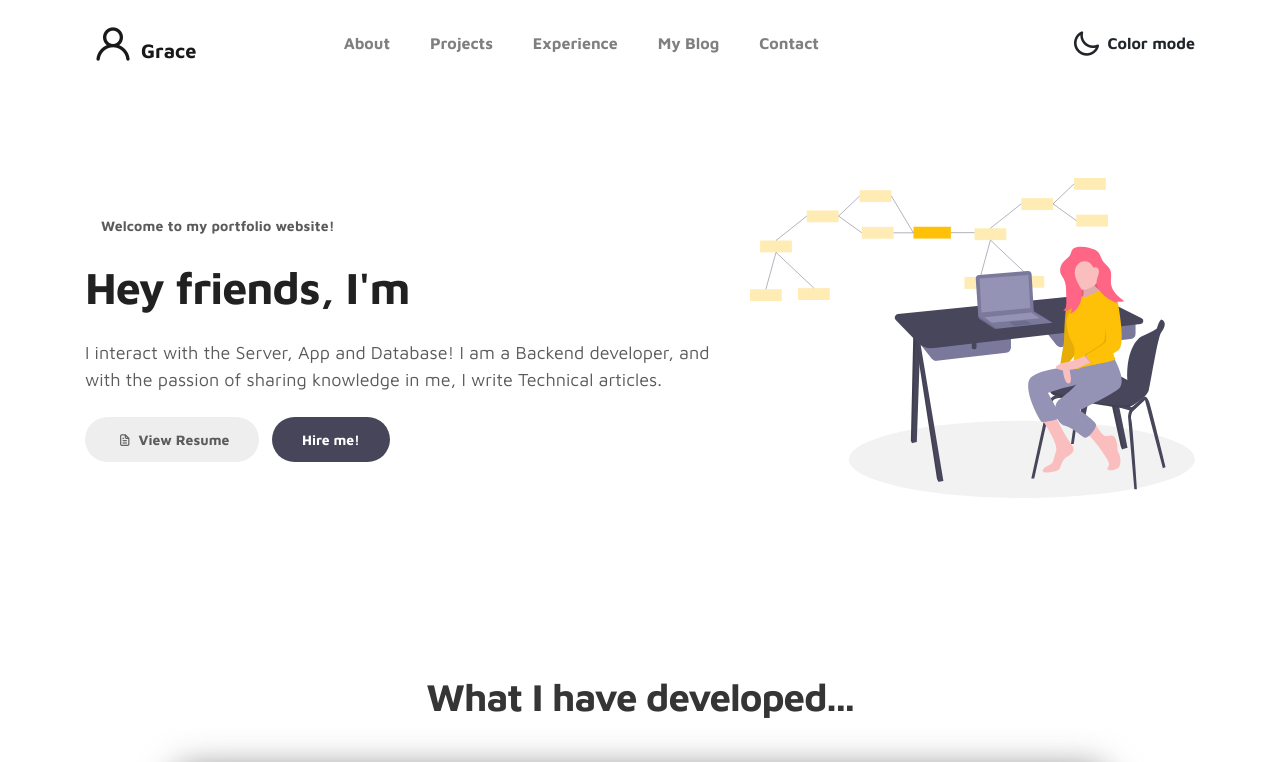
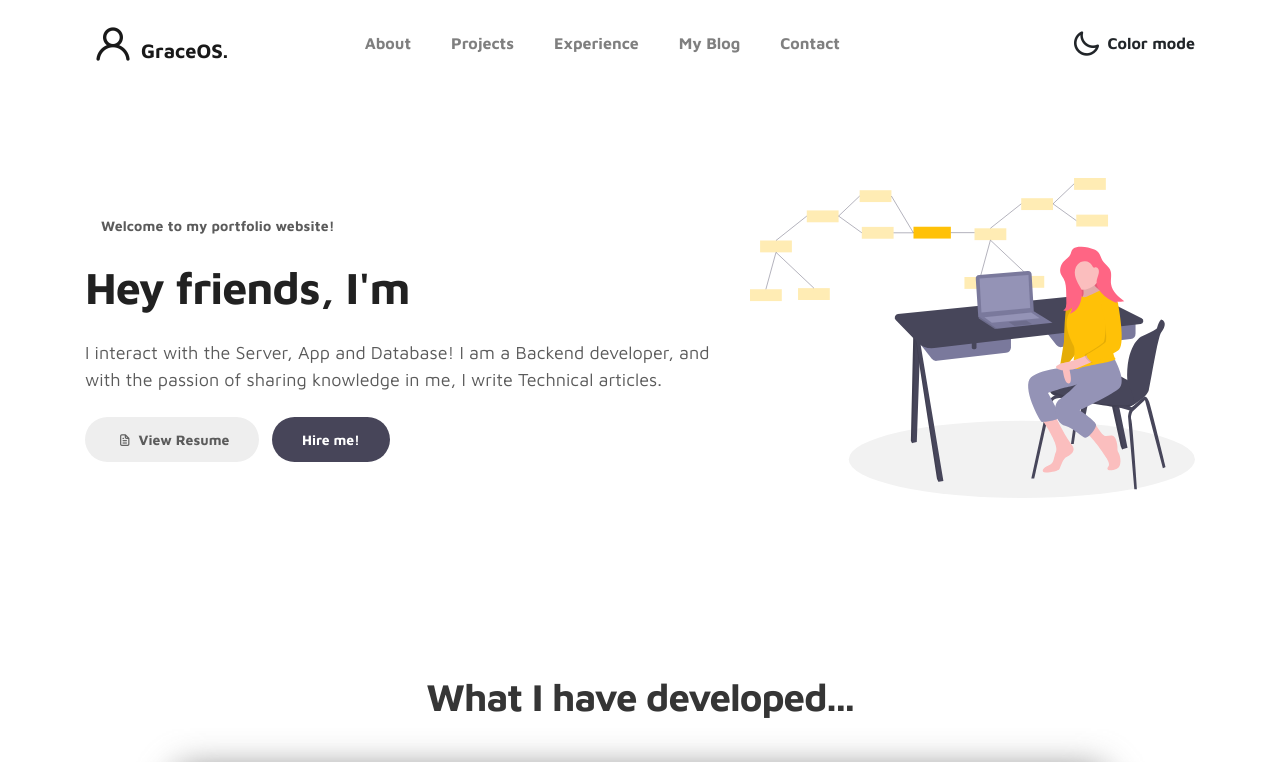
Before and after one commit to gra2101/grace_portfolio2, a plain HTML site: page index.html in a window 1280 px wide. Shown: the top 762 px of the page. Drawn offline with Linux system fonts and the light colour scheme.

Commit message:
update index.html

```diff
--- a/index.html
+++ b/index.html
@@ -6,7 +6,7 @@
     <meta name="description" content="">
     <meta name="author" content="">
     <link rel="icon" type="image/jpg" href="images/grace.jpg">
-    <title>Grace-Soyebi  </title>
+    <title>GraceOS. portfolio  </title>
 
     <link rel="stylesheet" href="css/bootstrap.min.css">
     <link rel="stylesheet" href="css/unicons.css">
@@ -28,7 +28,7 @@
     <!-- MENU -->
     <nav class="navbar navbar-expand-sm navbar-light">
         <div class="container">
-            <a class="navbar-brand" href="index.html"><i class='uil uil-user'></i>Grace</a>
+            <a class="navbar-brand" href="index.html"><i class='uil uil-user'></i>GraceOS.</a>
 
             <button class="navbar-toggler" type="button" data-toggle="collapse" data-target="#navbarNav" aria-controls="navbarNav" aria-expanded="false"
                 aria-label="Toggle navigation">
```
